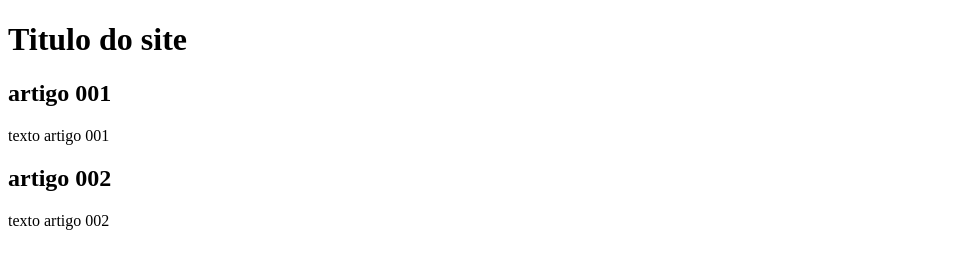
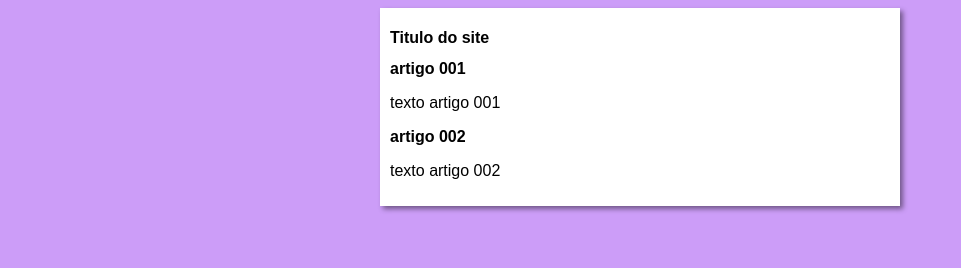
Before and after one commit to Yagocayo/git-github, a plain HTML site: page index.html in a window 1280 px wide. Shown: the whole page, without its empty margins (0-961 px from the left). Drawn offline with Linux system fonts and the light colour scheme.

Commit message:
comitando design

```diff
--- /dev/null
+++ b/estilos/style.css
@@ -0,0 +1,18 @@
+@charset "UTF-8";
+
+* {
+    font-family: Arial, Helvetica, sans-serif;
+    font-size: 16px;
+
+}
+body {
+    background-color: rgb(204, 157, 248);
+
+}
+main {
+    background-color: white;
+    width: 500px;
+    padding: 10px;
+    margin: auto;
+    box-shadow: 3px 3px 5px rgba(0, 0, 0, 0.452);
+}
--- a/index.html
+++ b/index.html
@@ -5,6 +5,7 @@
     <meta http-equiv="X-UA-Compatible" content="IE=edge">
     <meta name="viewport" content="width=device-width, initial-scale=1.0">
     <title>Titulo do site</title>
+    <link rel="stylesheet" href="estilos/style.css">
 </head>
 <body>
     <main>
```
